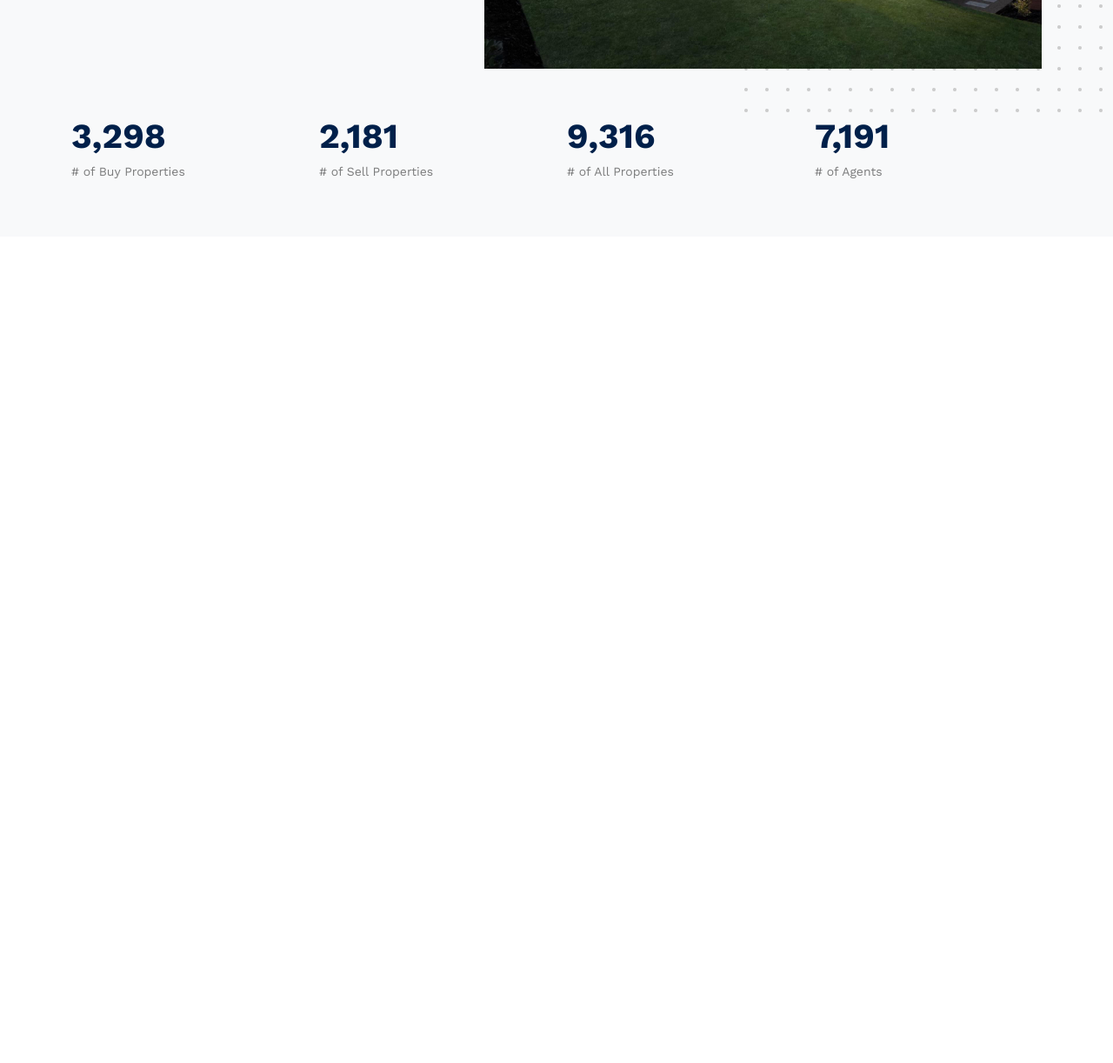
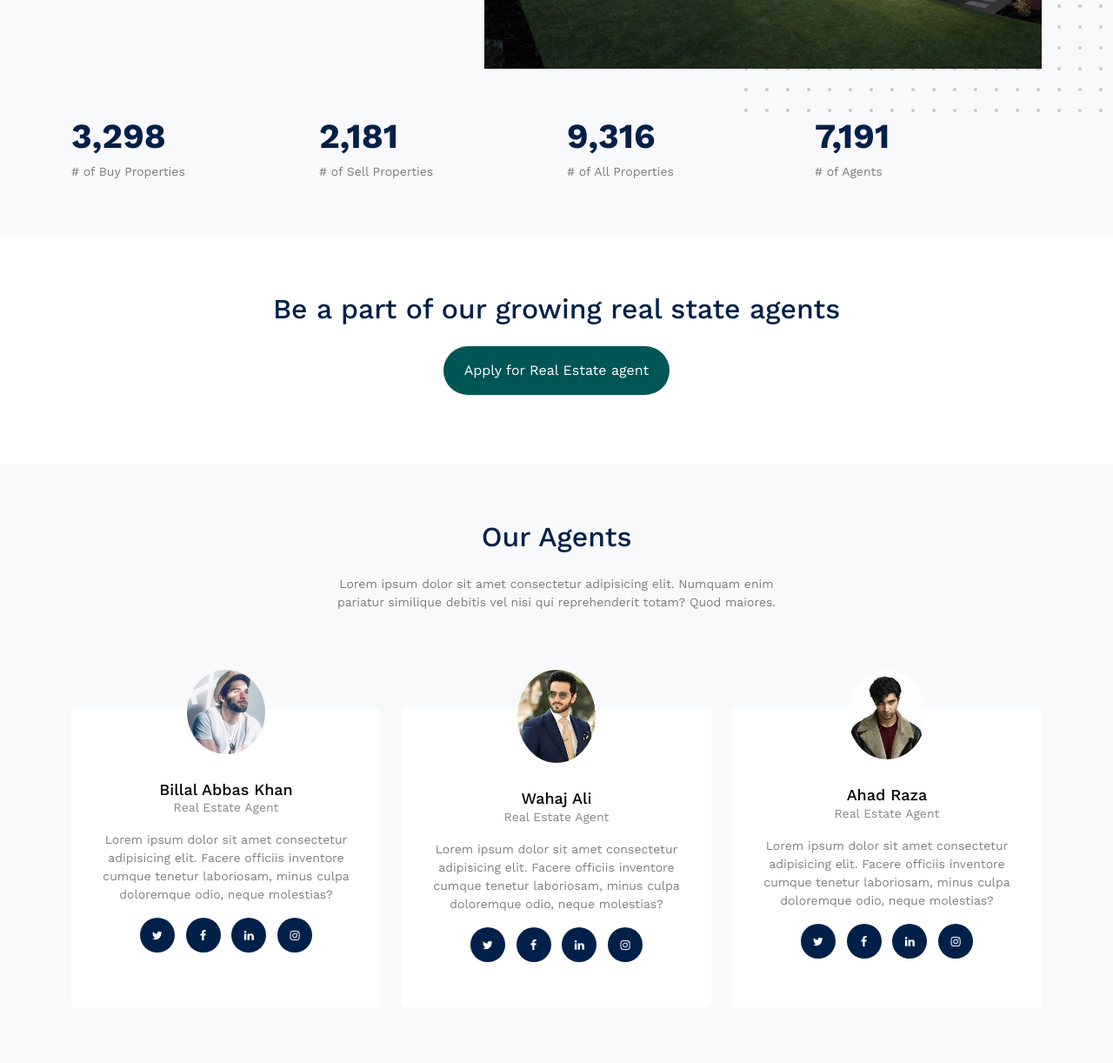
Before and after one commit to mahejabinmou/RealState, a plain HTML site: page index.html in a window 1280 px wide. Shown: the part 3350-4572 px from the top of the page at 87% size. Before the commit the page ends 3622 px from the top, so only its background shows below. Drawn offline with nearby package versions, Linux system fonts and the light colour scheme; files whose address does not match are found by name.

Commit message:
name changes

```diff
--- a/index.html
+++ b/index.html
@@ -755,7 +755,7 @@
       </div>
     </div>
 
-    <!-- <div class="section">
+    <div class="section">
       <div class="row justify-content-center footer-cta" data-aos="fade-up">
         <div class="col-lg-7 mx-auto text-center">
           <h2 class="mb-4">Be a part of our growing real state agents</h2>
@@ -769,9 +769,9 @@
           </p>
         </div>
       </div>
-    </div> -->
+    </div>
 
-    <!-- <div class="section section-5 bg-light">
+    <div class="section section-5 bg-light">
       <div class="container">
         <div class="row justify-content-center text-center mb-5">
           <div class="col-lg-6 mb-5">
@@ -788,14 +788,10 @@
         <div class="row">
           <div class="col-sm-6 col-md-6 col-lg-4 mb-5 mb-lg-0">
             <div class="h-100 person">
-              <img
-                src="images/person_1-min.jpg"
-                alt="Image"
-                class="img-fluid"
-              />
+              <img src="images/bilal-abbas.jpg" alt="Image" class="img-fluid" />
 
               <div class="person-contents">
-                <h2 class="mb-0"><a href="#">James Doe</a></h2>
+                <h2 class="mb-0"><a href="#">Billal Abbas Khan</a></h2>
                 <span class="meta d-block mb-3">Real Estate Agent</span>
                 <p>
                   Lorem ipsum dolor sit amet consectetur adipisicing elit.
@@ -822,14 +818,10 @@
           </div>
           <div class="col-sm-6 col-md-6 col-lg-4 mb-5 mb-lg-0">
             <div class="h-100 person">
-              <img
-                src="images/person_2-min.jpg"
-                alt="Image"
-                class="img-fluid"
-              />
+              <img src="images/wahajAli.jpeg" alt="Image" class="img-fluid" />
 
               <div class="person-contents">
-                <h2 class="mb-0"><a href="#">Jean Smith</a></h2>
+                <h2 class="mb-0"><a href="#">Wahaj Ali</a></h2>
                 <span class="meta d-block mb-3">Real Estate Agent</span>
                 <p>
                   Lorem ipsum dolor sit amet consectetur adipisicing elit.
@@ -856,14 +848,10 @@
           </div>
           <div class="col-sm-6 col-md-6 col-lg-4 mb-5 mb-lg-0">
             <div class="h-100 person">
-              <img
-                src="images/person_3-min.jpg"
-                alt="Image"
-                class="img-fluid"
-              />
+              <img src="images/Ahad.jpeg" alt="Image" class="img-fluid" />
 
               <div class="person-contents">
-                <h2 class="mb-0"><a href="#">Alicia Huston</a></h2>
+                <h2 class="mb-0"><a href="#">Ahad Raza </a></h2>
                 <span class="meta d-block mb-3">Real Estate Agent</span>
                 <p>
                   Lorem ipsum dolor sit amet consectetur adipisicing elit.
@@ -890,7 +878,7 @@
           </div>
         </div>
       </div>
-    </div> -->
+    </div>
 
     <!-- <div class="site-footer">
       <div class="container">
```
Also changed, not shown: images/Ahad.jpeg (added), images/bilal-abbas.jpg (added), images/wahajAli.jpeg (added).
